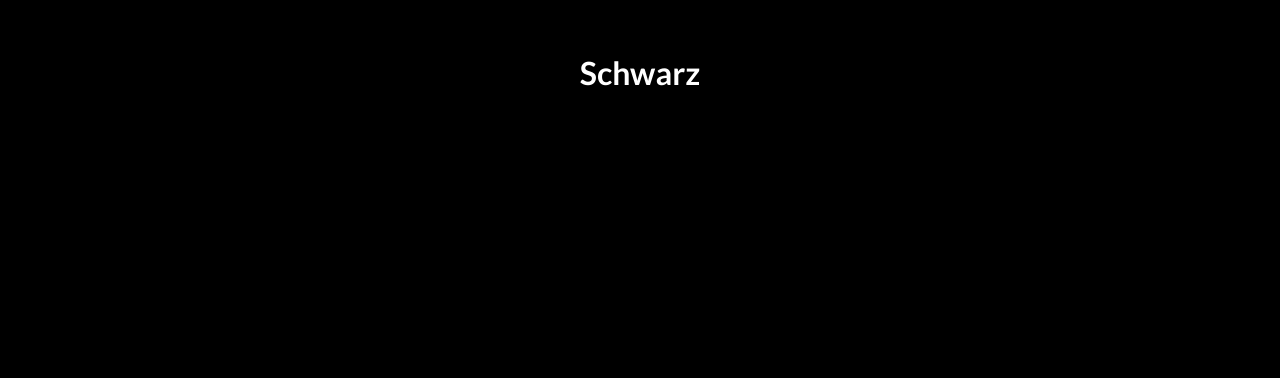
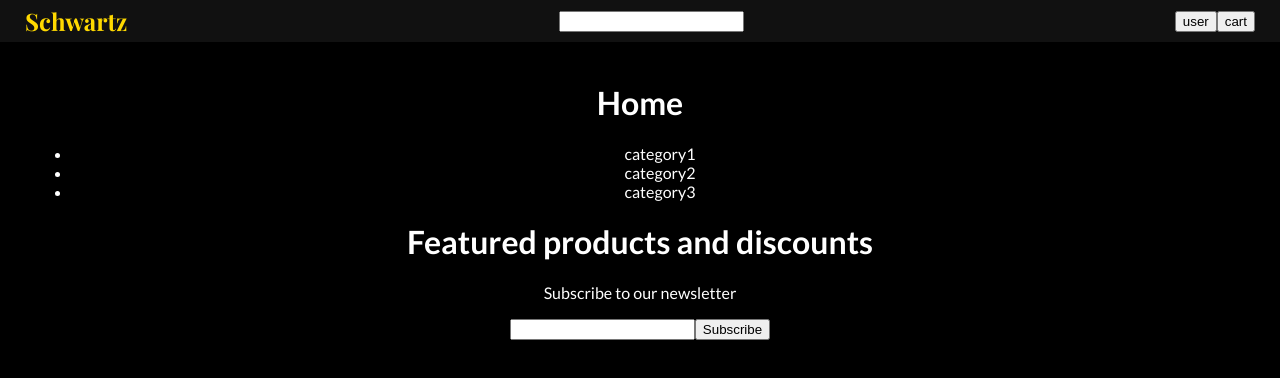
Before and after one commit to AndrejBerezni/Schwarz, a React (Vite) app: page / in a window 1280 px wide. Shown: the top 378 px of the page. Built offline with nearby package versions, Linux system fonts and the light colour scheme; a web font is replaced by a local one.

Commit message:
define basic page organization and implement initial routes

```diff
--- a/src/App.tsx
+++ b/src/App.tsx
@@ -1,11 +1,48 @@
 import { ThemeProvider } from 'styled-components'
 import { theme, GlobalStyle } from './GlobalStyles'
+import TopNavbar from './components/TopNavbar'
+import Footer from './components/Footer'
+import { Routes, Route, Navigate } from 'react-router-dom'
+import Admin from './pages/Admin'
+import Home from './pages/Home'
+import Product from './pages/Product'
+import ProductList from './pages/ProductList'
+import Featured from './pages/Featured'
+import Account from './pages/Account'
+import NotFound from './pages/NotFound'
+import { getAuthStatus } from './store/authentication/selectors'
+import { getUser } from './store/authentication/selectors'
+import { useSelector } from 'react-redux'
 
 function App() {
+  const isAuth = useSelector(getAuthStatus)
+  const currentUser = useSelector(getUser)
+
   return (
     <ThemeProvider theme={theme}>
       <GlobalStyle />
-      <h1>Schwarz</h1>
+      <TopNavbar />
+      <Routes>
+        <Route path="/" element={<Home />}>
+          <Route index element={<Featured />} />
+          <Route path="/:category" element={<ProductList />} />
+        </Route>
+        <Route
+          path="/account"
+          element={
+            isAuth && !currentUser.isAdmin ? <Account /> : <Navigate to="/" />
+          }
+        />
+        <Route
+          path="/admin"
+          element={
+            isAuth && currentUser.isAdmin ? <Admin /> : <Navigate to="/" />
+          }
+        />
+        <Route path="/products/:product" element={<Product />} />
+        <Route path="*" element={<NotFound />} />
+      </Routes>
+      <Footer />
     </ThemeProvider>
   )
 }
--- a/src/GlobalStyles.ts
+++ b/src/GlobalStyles.ts
@@ -2,6 +2,7 @@ import { createGlobalStyle } from 'styled-components'
 
 export const theme = {
   bgColor: '#000000',
+  navBgColor: '#111111',
   textColor: '#FFFFFF',
   primary: '#ffd900',
   secondary: '#F5F5F5',
@@ -27,6 +28,7 @@ body {
     background-color: ${(props) => props.theme.bgColor};
     color: ${(props) => props.theme.textColor};
     margin: 0;
+    padding-top: 30px;
     width: 100vw;
     min-height: 100vh;
 }
--- /dev/null
+++ b/src/components/Footer/index.tsx
@@ -0,0 +1,9 @@
+export default function Footer() {
+  return (
+    <>
+      <p>Subscribe to our newsletter</p>
+      <input type="text"></input>
+      <button>Subscribe</button>
+    </>
+  )
+}
--- /dev/null
+++ b/src/components/TopNavbar/TopNavbar.styles.ts
@@ -0,0 +1,24 @@
+import styled from 'styled-components'
+
+export const StyledTopNavbar = styled.div`
+  position: fixed;
+  top: 0;
+  left: 0;
+  width: 100vw;
+  padding: 5px 25px;
+  background-color: ${(props) => props.theme.navBgColor};
+  display: flex;
+  flex-wrap: wrap;
+  justify-content: space-between;
+  align-items: center;
+`
+
+export const StyledNavTitle = styled.h5`
+  font-family: ${(props) => props.theme.headFont};
+  color: ${(props) => props.theme.primary};
+  font-size: x-large;
+  margin: 0;
+  &:hover {
+    cursor: pointer;
+  }
+`
--- /dev/null
+++ b/src/components/TopNavbar/index.tsx
@@ -0,0 +1,16 @@
+import { StyledTopNavbar, StyledNavTitle } from './TopNavbar.styles'
+
+export default function TopNavbar() {
+  return (
+    <StyledTopNavbar>
+      <StyledNavTitle>Schwartz</StyledNavTitle>
+      <div>
+        <input type="text"></input>
+      </div>
+      <div>
+        <button>user</button>
+        <button>cart</button>
+      </div>
+    </StyledTopNavbar>
+  )
+}
--- /dev/null
+++ b/src/pages/Account/index.tsx
@@ -0,0 +1,3 @@
+export default function Account() {
+  return <h1>Account</h1>
+}
--- /dev/null
+++ b/src/pages/Admin/index.tsx
@@ -0,0 +1,3 @@
+export default function Admin() {
+  return <h1>Admin Page</h1>
+}
--- /dev/null
+++ b/src/pages/Featured/index.tsx
@@ -0,0 +1,3 @@
+export default function Featured() {
+  return <h1>Featured products and discounts</h1>
+}
--- /dev/null
+++ b/src/pages/Home/index.tsx
@@ -0,0 +1,15 @@
+import { Outlet } from 'react-router'
+
+export default function Home() {
+  return (
+    <>
+      <h1>Home</h1>
+      <ul>
+        <li>category1</li>
+        <li>category2</li>
+        <li>category3</li>
+      </ul>
+      <Outlet />
+    </>
+  )
+}
--- /dev/null
+++ b/src/pages/NotFound/index.tsx
@@ -0,0 +1,8 @@
+export default function NotFound() {
+  return (
+    <>
+      <h2>404 - Not Found</h2>
+      <p>Sorry, the page you are looking for does not exist.</p>
+    </>
+  )
+}
--- /dev/null
+++ b/src/pages/Product/index.tsx
@@ -0,0 +1,6 @@
+import { useParams } from 'react-router'
+
+export default function Product() {
+  const { product } = useParams()
+  return <h1>{product}</h1>
+}
--- /dev/null
+++ b/src/pages/ProductList/index.tsx
@@ -0,0 +1,12 @@
+import { useParams } from 'react-router'
+
+export default function ProductList() {
+  const { category } = useParams()
+
+  return (
+    <>
+      <h1>Product List</h1>
+      <h2>{category}</h2>
+    </>
+  )
+}
```
